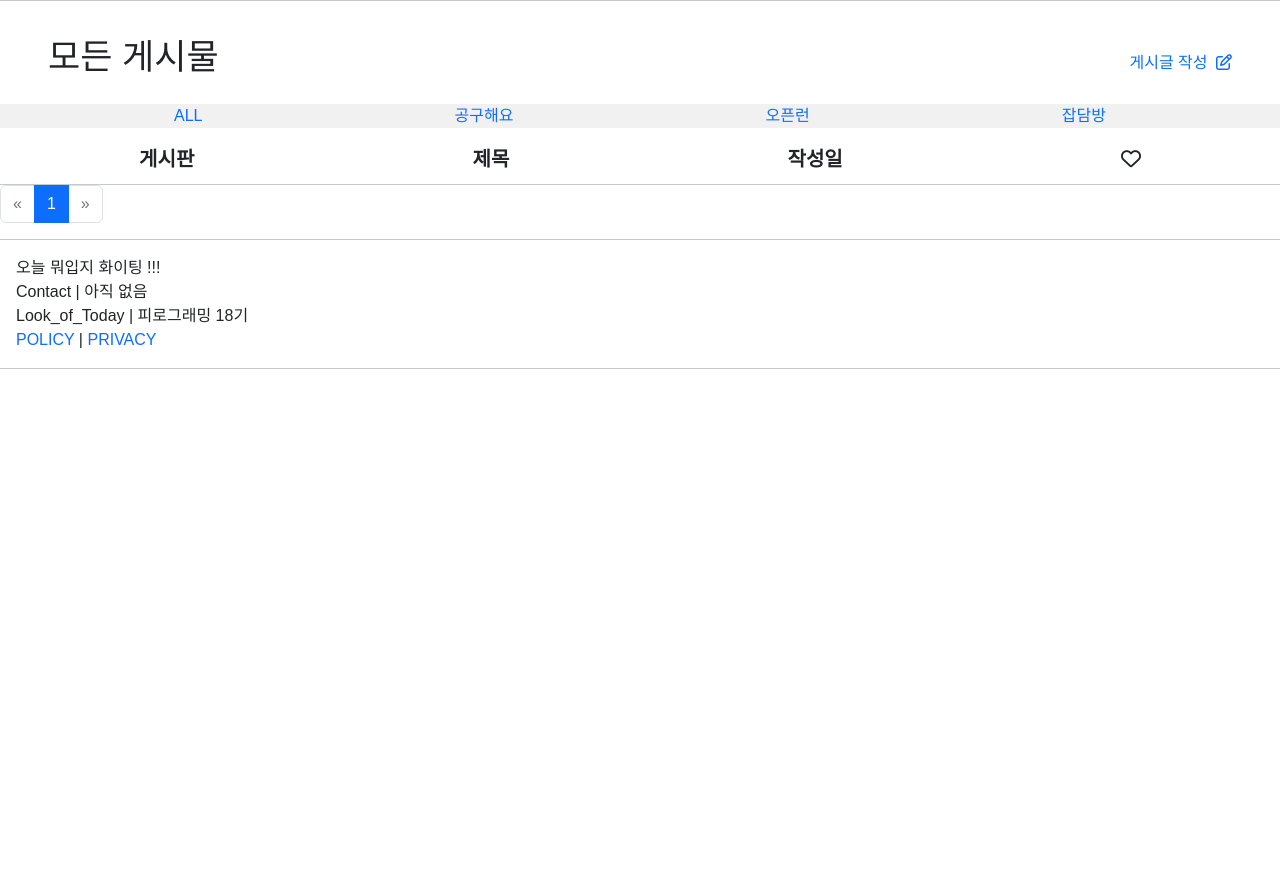
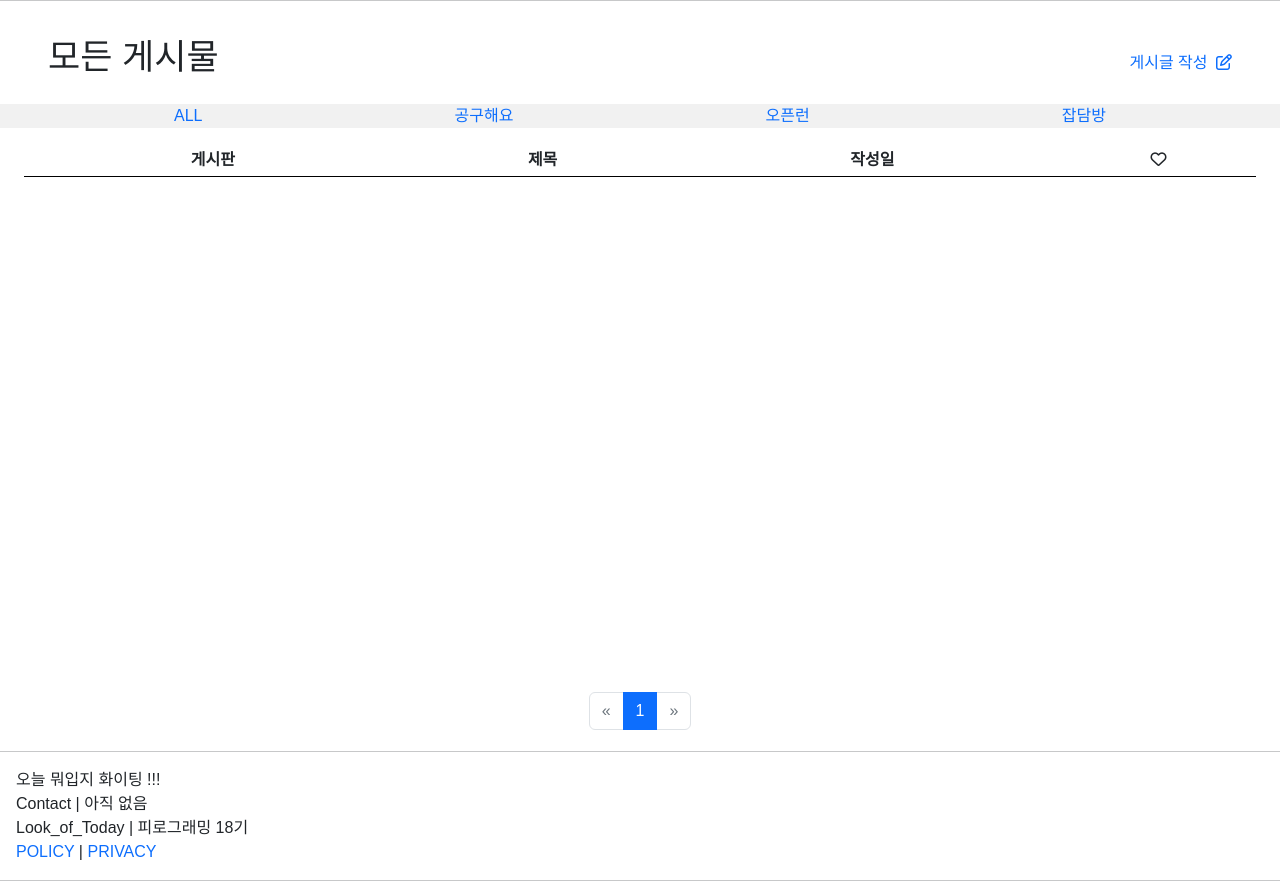
Before and after one commit to HongguSon/Look_of_Today, a Django app: page /community/ in a window 1280 px wide. Shown: the part 54-935 px from the top of the page. Before the commit the page ends 423 px from the top, so only its background shows below. Run offline with Django 4.2, Linux system fonts and the light colour scheme; data that the repository does not hold is empty; some libraries are stand-ins or nearby versions; some web fonts are replaced.

Commit message:
[feat] community 정렬 css 완료

```diff
--- a/server/apps/community/templates/community/community.html
+++ b/server/apps/community/templates/community/community.html
@@ -9,34 +9,35 @@
 
 {% block content %}
 
-<body>
+<div id="vh">
   <div class="main">
-    <div class="post-all">
     <div class="post_all px-5">{{title}}
       <p class="new_post">
         <a href="{% url 'community:talk_create' %}">게시글 작성</a>
         <a href="{% url 'community:talk_create' %}"><i class="fa-regular fa-pen-to-square"></i></a>
       </p>
     </div>
+
     <div class="com_list px-5">
       <a href="{% url 'community:community_main' %}">ALL</a>
       <a href="{% url 'community:buying' %}">공구해요</a>
       <a href="{% url 'community:openrun' %}">오픈런</a>
       <a href="{% url 'community:other' %}">잡담방</a>
     </div>
-      <div>
-        <div class="post-box">
-          <div id="post_menu">
-            <span>게시판</span>
-            <span>제목</span>
-            <span>작성일</span>
-            <span><i class="fa-regular fa-heart" id></i></span>
-          </div>
-        </div>
-        <hr>
+
+    <div class="px-4">
+      <table>
+        <thead>
+          <tr>
+            <td>게시판</td>
+            <td>제목</td>
+            <td>작성일</td>
+            <td><i class="fa-regular fa-heart" id></i></td>
+          </tr>
+        </thead>
+
+        <tbody>
         {%for talk in page_obj%}
-        <div  class="commain_title px-4">
-          <table>
         <tr>
           <td id="talk_category">{{talk.category}}</td>
           <td id="talk_title">
@@ -48,20 +49,20 @@
               {{count}}
               {%endif%}
               {%endfor%}
-              </span></td>
-            <td id="talk_date">{% if talk.created_string == False %}
-              <td>{{ talk.create_date|date:'m월 d일' }}</td>
+            </span>
+          </td>
+          {% if talk.created_string == False %}
+          <td id="talk_date">{{ talk.create_date|date:'m월 d일' }}</td>
           {% else %}
-              <td>{{ talk.created_string }}</td>
-              {% endif %}</td>
+          <td id="talk_date">{{ talk.created_string }}</td>
+          {% endif %}
           <td id="talk_like">{{talk.total_likes}}</td>
         </tr>
+        {%endfor%}
+        </tbody>
       </table>
     </div>
-        <hr>
-      </div>
-      {%endfor%}
-    </div>
+
   </div>
 
   <div class="board-pagination">
@@ -98,6 +99,6 @@
       {% endif %}
     </ul>
   </div>
+</div>
 
-</body>
 {% endblock %}
--- a/server/apps/main/templates/main/base.html
+++ b/server/apps/main/templates/main/base.html
@@ -103,7 +103,9 @@
   </footer>
   <hr />
 
-  <script src="https://cdn.jsdelivr.net/npm/bootstrap@5.2.2/dist/js/bootstrap.bundle.min.js"
+
+</body>
+<script src="https://cdn.jsdelivr.net/npm/bootstrap@5.2.2/dist/js/bootstrap.bundle.min.js"
     integrity="sha384-OERcA2EqjJCMA+/3y+gxIOqMEjwtxJY7qPCqsdltbNJuaOe923+mo//f6V8Qbsw3"
     crossorigin="anonymous"></script>
   <script>
@@ -127,4 +129,3 @@
     document.body.classList.remove('no-scroll');
   }
   </script>
-</body>
--- a/server/static/css/community.css
+++ b/server/static/css/community.css
@@ -1,3 +1,7 @@
+#vh{
+    height: 90vh;
+}
+
 .post_all{
     font-size: 35px;
     margin-top: 30px;
@@ -33,27 +37,45 @@
     margin-bottom: 80px;
 }
 
-.post-box{
+.commain_title{
+    margin-top: 0.5rem;
+    margin-bottom: 0.5rem;
+}
+
+table{
     width: 100%;
 }
 
-.commain_title{
-    display: flex;
-    align-items: center;
-    margin-top: 0.5rem;
-    margin-bottom: 0.5rem;
-    justify-content: space-between;
+thead tr{
+    text-align: center;
+    font-weight: 600;
+    border-bottom: 1px solid black;
+}
+
+tbody tr{
+    border-bottom: 1px solid #c9c9c9;
+    height: 3rem;
+}
+
+tbody{
+    font-size: 0.8rem;
 }
 
 tr td{
-    height: 28px;
     padding: 4px 7px;
-    /*border-bottom: 1px solid #f2f2f2;*/
+    box-sizing: border-box;
+    vertical-align : middle;
 }
 
 #talk_title{
-    display: flex;
-    align-items: center;
+    font-size: 1rem;
+    width: 52%;
+}
+
+#talk_category{
+    width: 23%;
+    padding-right: 1rem;
+    text-align: center;
 }
 
 #talk_comment{
@@ -62,8 +84,14 @@ tr td{
     font-size: 10px;
 }
 
-#talk_date{
-    font-size: 12px;
+#talk_date {
+    width: 19%;
+    text-align: center;
+}
+
+#talk_like{
+    width: 6%;
+    text-align: center;
 }
 
 #post_menu{
@@ -73,3 +101,12 @@ tr td{
     font-weight: 600;
     margin-bottom: 10px;
 }
+
+.board-pagination{
+    display: flex;
+    justify-content: center;
+    margin-top: 1rem;
+    width: 100%;
+    position: absolute;
+    bottom: 0;
+}
```
Lines whose indentation alone changed are shown as unchanged.
